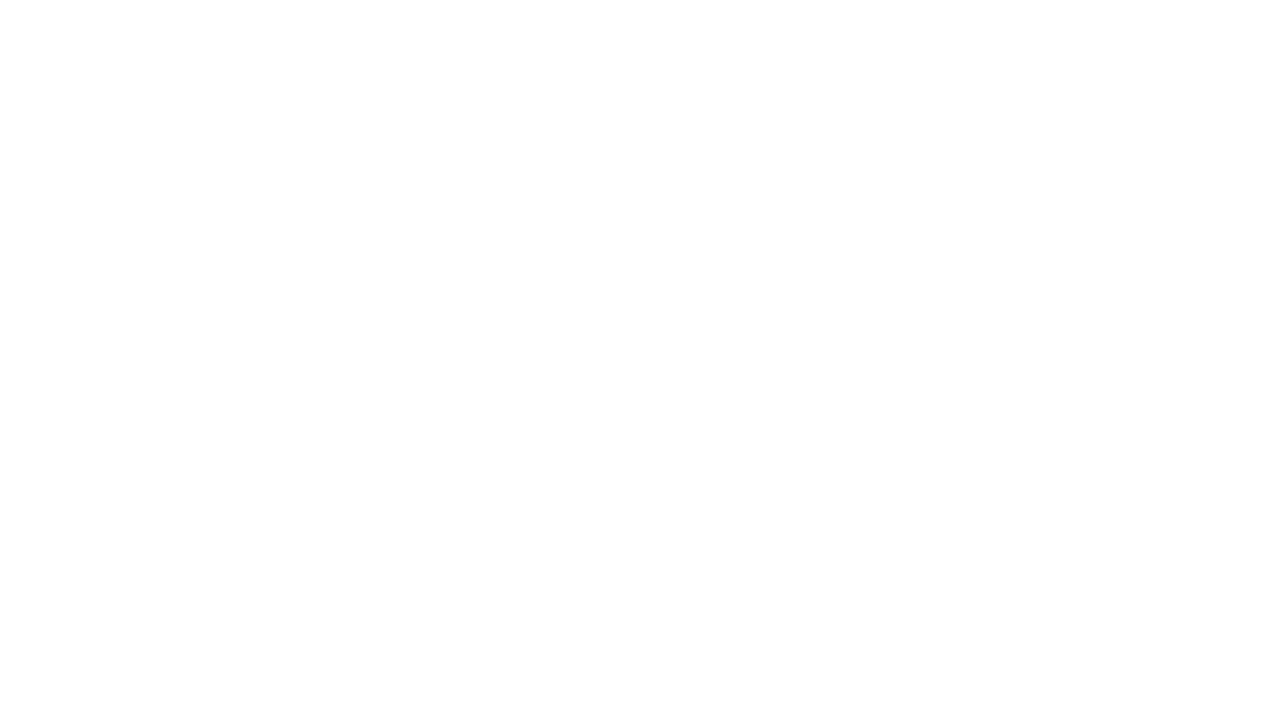
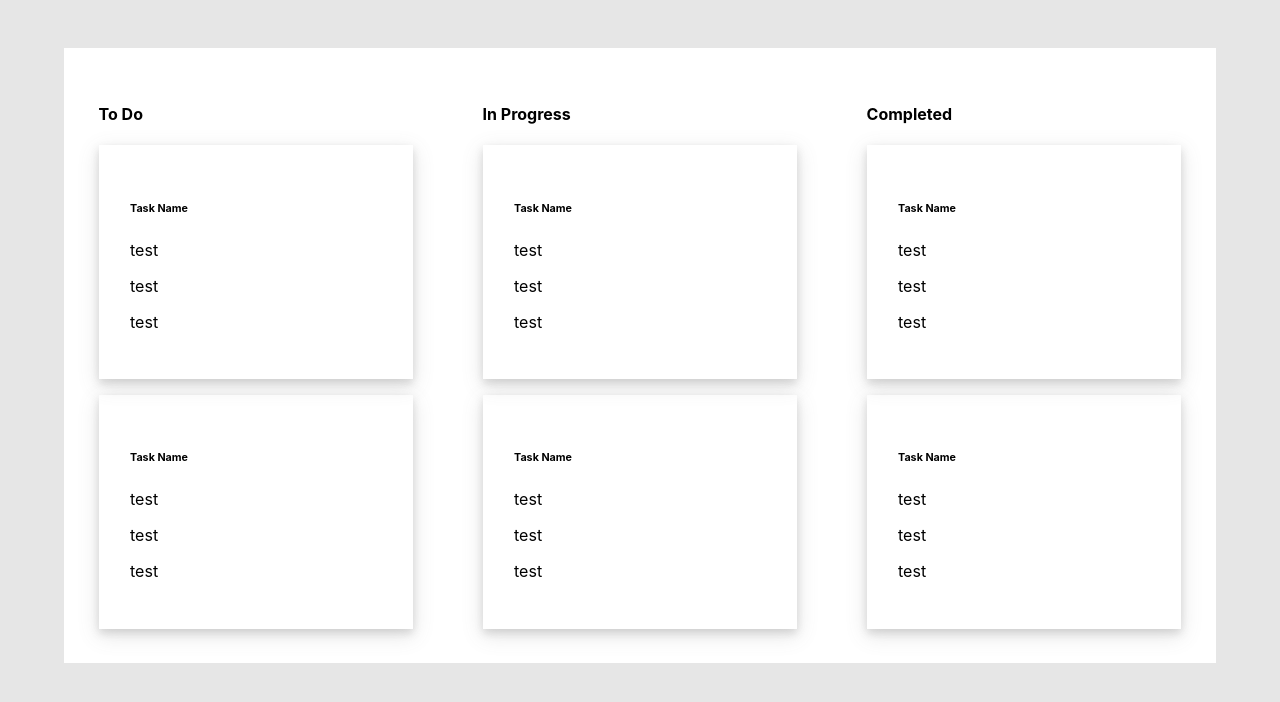
Before and after one commit to moriyaeldar/just_a_like, a React (Create React App) app in the folder client/: page / in a window 1280 px wide. Shown: the top 702 px of the page. Built offline with nearby package versions, Linux system fonts and the light colour scheme.

Commit message:
Basic project and task components

```diff
--- a/client/src/App.css
+++ /dev/null
@@ -1,38 +0,0 @@
-.App {
-  text-align: center;
-}
-
-.App-logo {
-  height: 40vmin;
-  pointer-events: none;
-}
-
-@media (prefers-reduced-motion: no-preference) {
-  .App-logo {
-    animation: App-logo-spin infinite 20s linear;
-  }
-}
-
-.App-header {
-  background-color: #282c34;
-  min-height: 100vh;
-  display: flex;
-  flex-direction: column;
-  align-items: center;
-  justify-content: center;
-  font-size: calc(10px + 2vmin);
-  color: white;
-}
-
-.App-link {
-  color: #61dafb;
-}
-
-@keyframes App-logo-spin {
-  from {
-    transform: rotate(0deg);
-  }
-  to {
-    transform: rotate(360deg);
-  }
-}
--- a/client/src/App.tsx
+++ b/client/src/App.tsx
@@ -1,11 +1,13 @@
 import React from 'react';
-import './App.css';
+import Project from './components/Project'
+import './styles/app.css';
 import { Switch, Route} from 'react-router-dom';
 import Auth from './containers/Auth/Auth';
 
 function App() {
   return (
     <div>
+        <Project />
         <Switch/>
         <Route exact path='/auth' component={Auth}/>
     </div>
--- /dev/null
+++ b/client/src/components/Project.tsx
@@ -0,0 +1,26 @@
+import '../styles/project.css';
+import Task from './Task'
+
+const Project = () => {
+    return (
+        <div className="project-container">
+            <div className="todo-container">
+                <h4>To Do</h4>
+                <Task />
+                <Task />
+            </div>
+            <div className="in-progress-container">
+                <h4>In Progress</h4>
+                <Task />
+                <Task />
+            </div>
+            <div className="completed-container">
+                <h4>Completed</h4>
+                <Task />
+                <Task />
+            </div>
+        </div>
+    )
+}
+
+export default Project
--- /dev/null
+++ b/client/src/components/Task.tsx
@@ -0,0 +1,14 @@
+import '../styles/task.css';
+
+const Task = () => {
+    return (
+        <div className="task-container">
+            <h6>Task Name</h6>
+            <p>test</p>
+            <p>test</p>
+            <p>test</p>
+        </div>
+    )
+}
+
+export default Task
--- /dev/null
+++ b/client/src/styles/app.css
@@ -0,0 +1,3 @@
+body {
+    background-color: rgb(230, 230, 230);
+}
--- /dev/null
+++ b/client/src/styles/project.css
@@ -0,0 +1,13 @@
+.project-container {
+    display: flex;
+    justify-content: center;
+    background-color: white;
+    width: 90%;
+    margin: auto;
+    margin-top: 3rem;
+}
+
+.project-container > div {
+    width: 30%;
+    padding: 3%;
+}
--- /dev/null
+++ b/client/src/styles/task.css
@@ -0,0 +1,9 @@
+.task-container {
+    padding: 10%;
+    margin-top: 5%;
+    box-shadow: 0 4px 8px 0 rgba(100, 100, 100, 0.2), 0 6px 20px 0 rgba(100, 100, 100, 0.19);
+}
+
+.task-container:hover {
+    box-shadow: 0 4px 8px 0 rgba(0, 0, 0, 0.2), 0 6px 20px 0 rgba(0, 0, 0, 0.19);
+}
```
